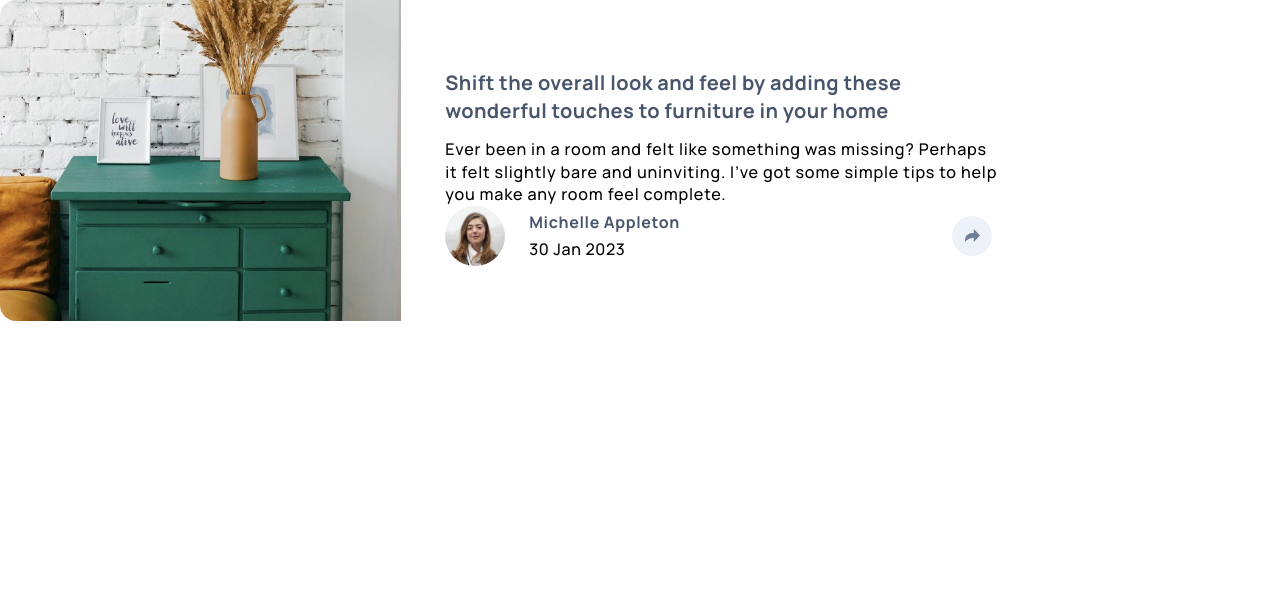
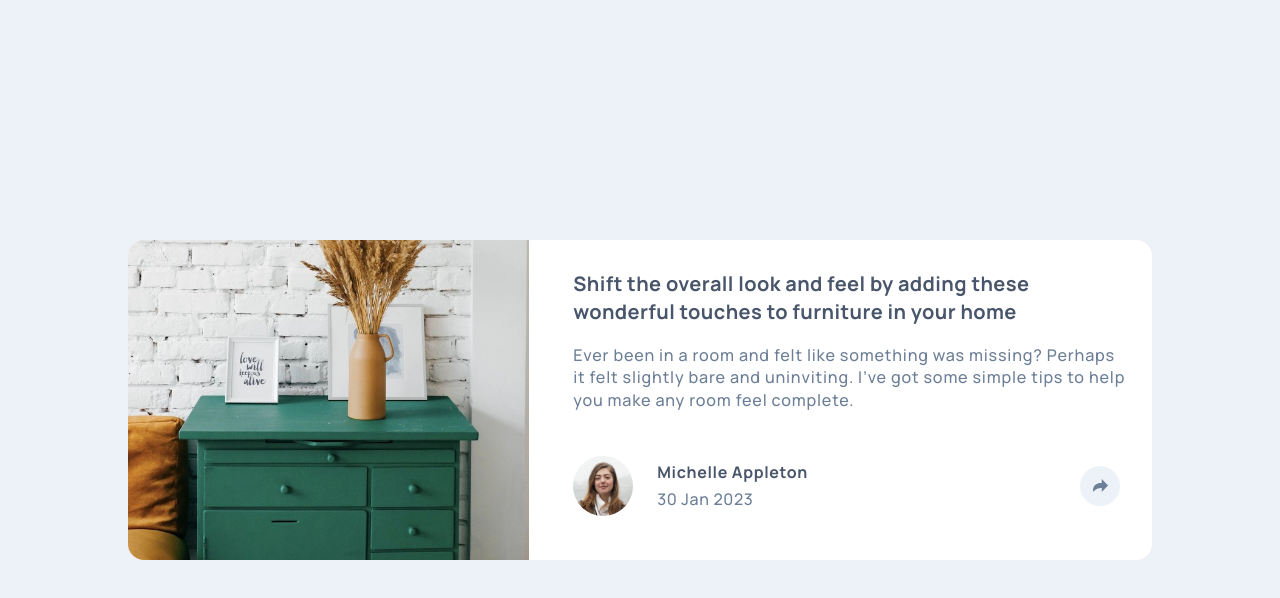
Before and after one commit to WebDevMirza/article-preview, a React (Vite) app: page / in a window 1280 px wide. Shown: the top 598 px of the page. Built offline with nearby package versions, Linux system fonts and the light colour scheme.

Commit message:
v spacing

```diff
--- a/src/App.css
+++ b/src/App.css
@@ -26,12 +26,38 @@ body {
   font-family: var(--ff-primary);
   font-size: var(--fs-fontsize);
   font-weight: var(--fw-500);
+  background-color: var(--LightGrayishBlue);
+  color: var(--DesaturatedDarkBlue);
 }
 
 /* ==============================
 Layout
 ============================== */
 
+main {
+  display: flex !important;
+  justify-content: center;
+  align-items: center;
+  min-height: 100vh;
+}
+
 /* ================================
-   Typography
+   V spacing
    ================================ */
+
+.wrapper-card {
+  margin-top: 4rem;
+  margin-bottom: 4rem;
+}
+
+.card-title {
+  margin-bottom: 1.125rem;
+}
+
+.card-text {
+  margin-bottom: 2.75rem;
+}
+
+.card-avatar {
+  margin-bottom: 1.75rem;
+}
```
